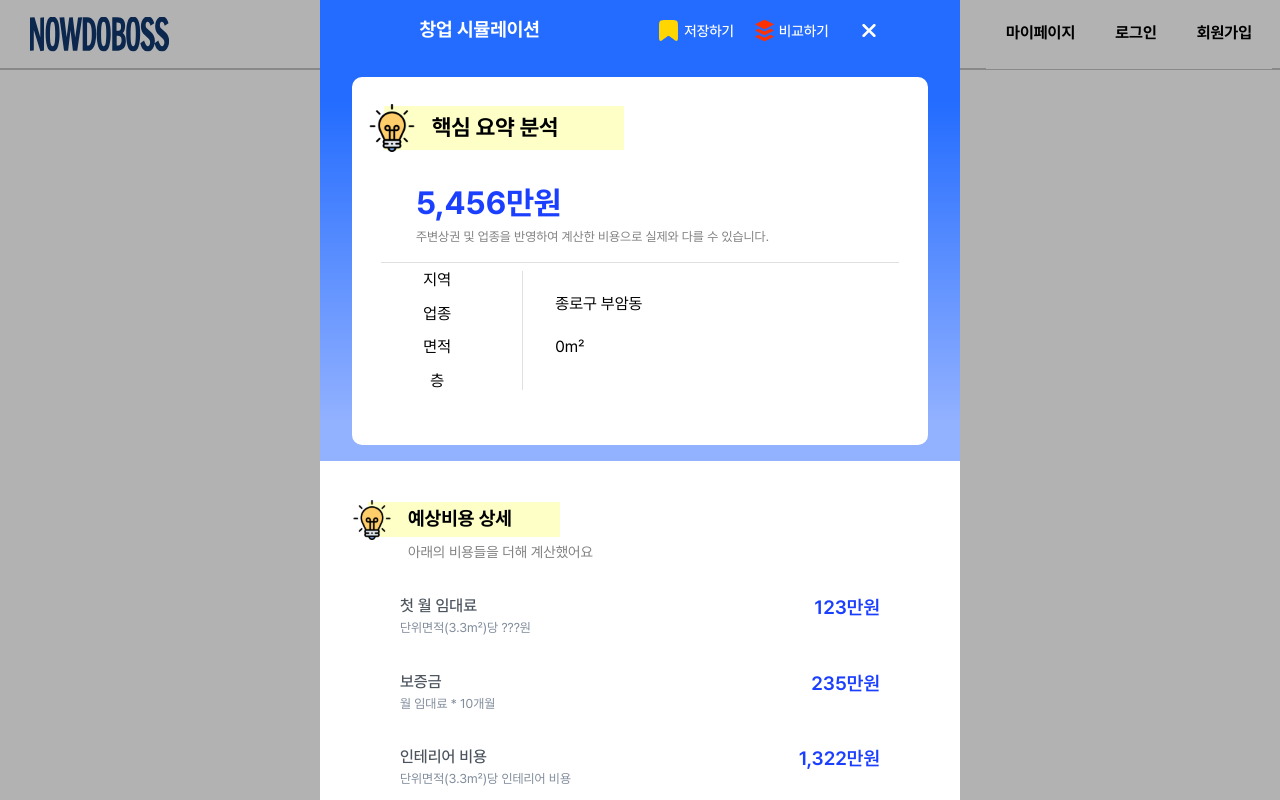
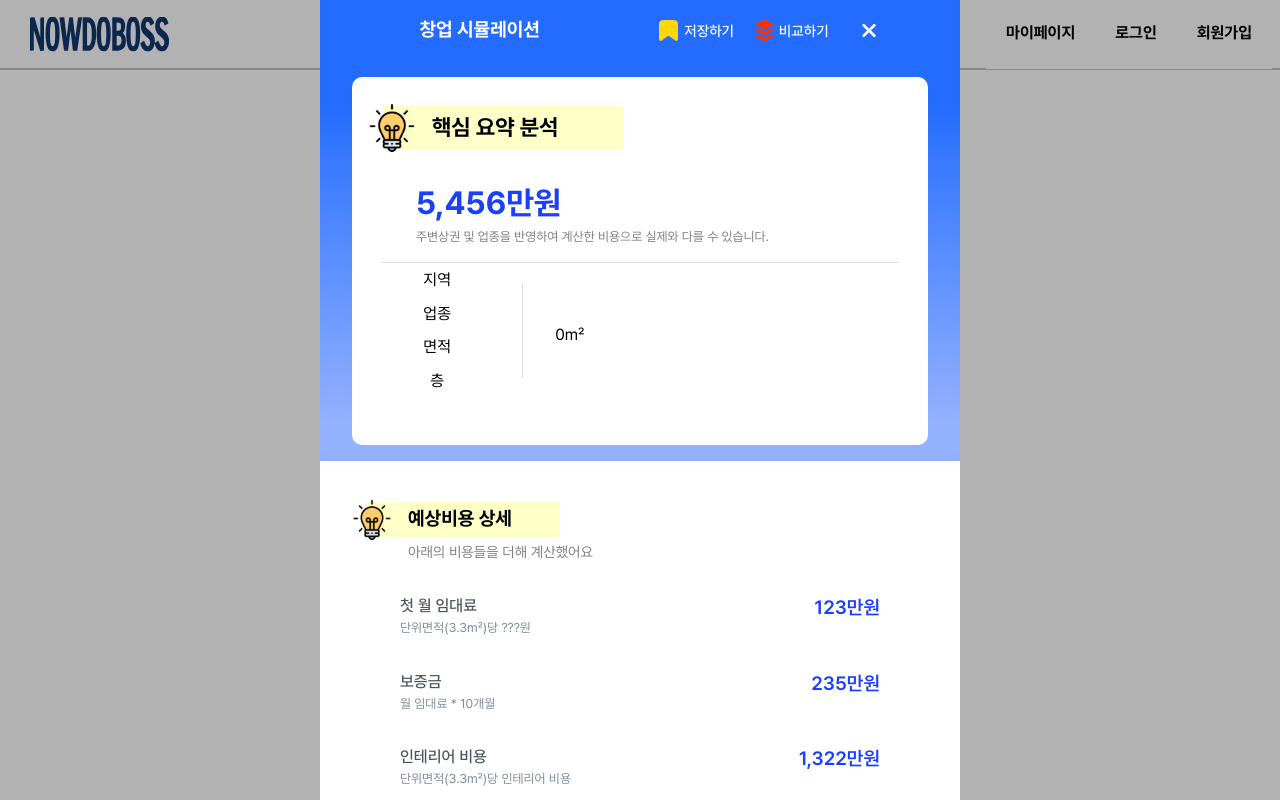
Before and after one commit to shindonggeun/NowDoBoss, a React (Vite) app in the folder FrontEnd/: page /simulation/report in a window 1280 px wide. Built offline with nearby package versions, Linux system fonts and the light colour scheme.

Commit message:
[FE] feat: 요약시 스토어에서 행정구 데이터 사용

```diff
--- a/FrontEnd/src/components/simulation/report/ReportSummary.tsx
+++ b/FrontEnd/src/components/simulation/report/ReportSummary.tsx
@@ -1,10 +1,12 @@
 import * as c from '@src/containers/simulation/ReportStyle'
 import LightIcon from '@src/assets/lightBulbIcon.svg'
 import useSimulationStore from '@src/stores/simulationStore'
+import ReportStore from '@src/stores/reportStore'
 
 const reportSummary = () => {
   // eslint-disable-next-line react-hooks/rules-of-hooks
-  const { subCategory, bulidingSize, floor } = useSimulationStore()
+  const { subCategoryName, bulidingSize, floor } = useSimulationStore()
+  const { query } = ReportStore()
 
   return (
     <c.Container>
@@ -29,8 +31,8 @@ const reportSummary = () => {
               ))}
             </c.BodyBottomLeft>
             <c.BodyBottomRight>
-              <c.BottomText>종로구 부암동</c.BottomText>
-              <c.BottomText>{subCategory}</c.BottomText>
+              <c.BottomText>{query.split('서울특별시')}</c.BottomText>
+              <c.BottomText>{subCategoryName}</c.BottomText>
               <c.BottomText>{bulidingSize}㎡</c.BottomText>
               <c.BottomText>{floor}</c.BottomText>
             </c.BodyBottomRight>
```
